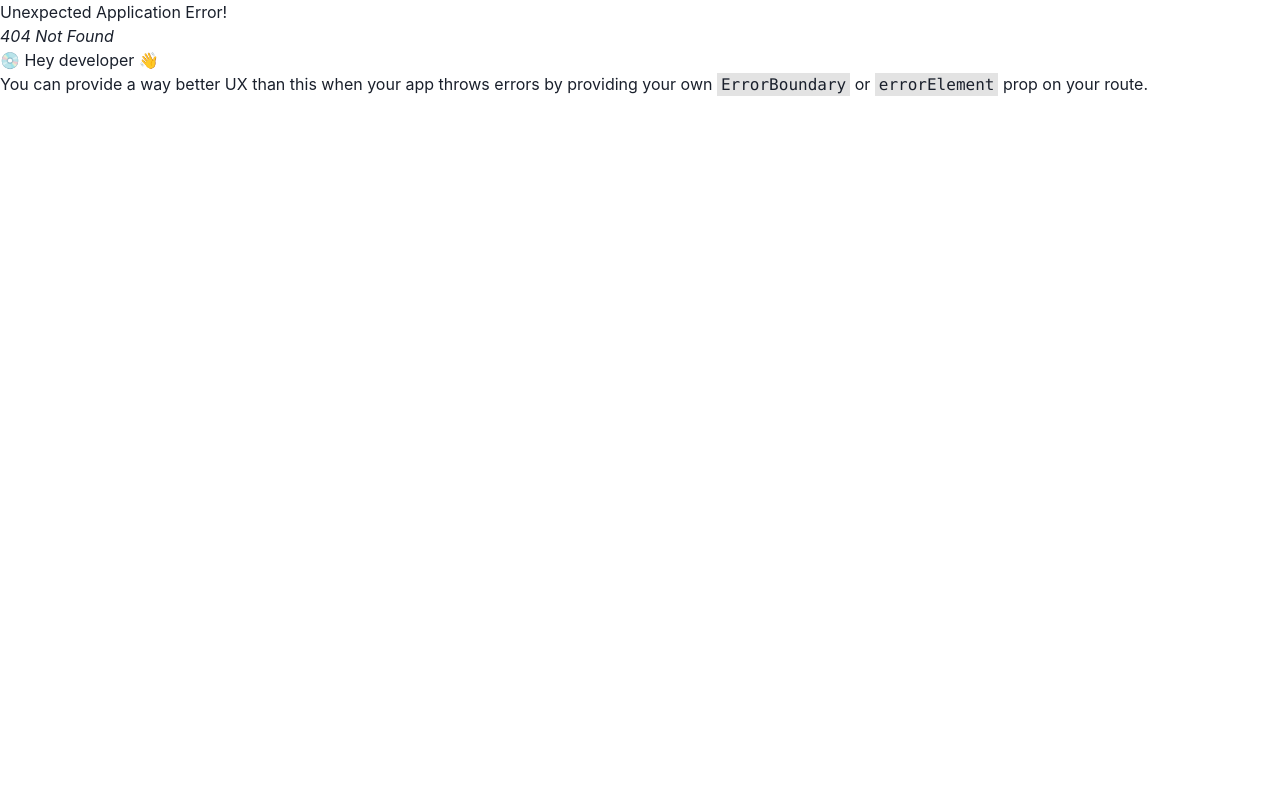
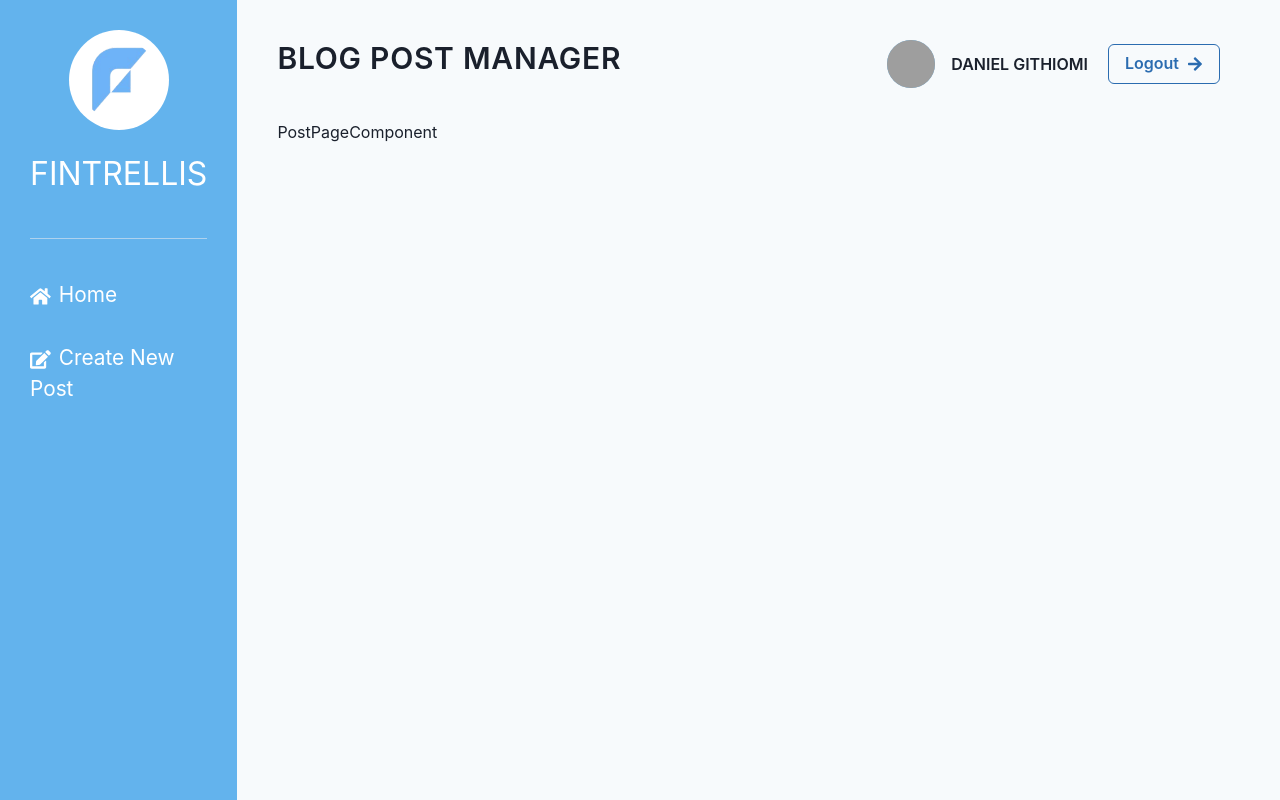
Before and after one commit to githiomi/Fintrellis-Blog-Post-Manager, a React (Vite) app: page /posts/1 in a window 1280 px wide. Before the commit this address had no page. Built offline with nearby package versions, Linux system fonts and the light colour scheme; grey boxes are pictures that could not be loaded.

Commit message:
feat: implemented use of proxies

```diff
--- a/src/App.tsx
+++ b/src/App.tsx
@@ -3,6 +3,7 @@ import HomePage from './pages/HomePage';
 import MainLayout from './layouts/MainLayout';
 import AboutPage from './pages/AboutPage';
 import LoginPage from './pages/LoginPage';
+import PostPage from './pages/PostPage';
 import { blogPostLoader } from './services/postsLoader';
 
 // Custom Router Setup
@@ -11,7 +12,8 @@ const appRouter = createBrowserRouter(
     <Route path='/' element={<MainLayout />}>
 
       <Route index element={<LoginPage />} />
-      <Route path='/home' element={<HomePage />} loader={blogPostLoader} />
+      <Route path='/posts' element={<HomePage />} loader={blogPostLoader} />
+      <Route path='/posts/:id' element={<PostPage />} />
       <Route path='/about' element={<AboutPage />} />
 
     </Route>
--- a/src/components/BlogPost.tsx
+++ b/src/components/BlogPost.tsx
@@ -2,6 +2,7 @@ import { Avatar, Button, Card, CardBody, CardFooter, CardHeader, Flex, HStack, H
 import { BlogPost } from '../interfaces/blog_post'
 import { FaHeart, FaRegEye } from 'react-icons/fa6'
 import { useState } from 'react'
+import { redirect } from 'react-router-dom'
 
 type BlogPostComponentProps = {
    blogPost: BlogPost
@@ -54,7 +55,7 @@ export default function BlogPostComponent({ blogPost }: BlogPostComponentProps)
                <Text> {likes} </Text>
             </HStack>
 
-            <Button variant={'outline'} color={'blue.400'} rightIcon={<FaRegEye />}>View</Button>
+            <Button onClick={() => redirect(`/posts/${blogPost.id}`)} variant={'outline'} color={'blue.400'} rightIcon={<FaRegEye />}>View</Button>
 
          </CardFooter>
 
--- a/src/components/SideNav.tsx
+++ b/src/components/SideNav.tsx
@@ -25,7 +25,7 @@ function SideNavComponent() {
 
             <ListItem mb={0}>
                <NavLink
-                  to={'/home'}>
+                  to={'/posts'}>
                   <ListIcon as={FaHome} />
                   Home
                </NavLink>
--- /dev/null
+++ b/src/pages/PostPage.tsx
@@ -0,0 +1,7 @@
+const PostPageComponent = () => {
+   return (
+      <div>PostPageComponent</div>
+   )
+}
+
+export default PostPageComponent
--- a/src/services/postsLoader.ts
+++ b/src/services/postsLoader.ts
@@ -1,6 +1,6 @@
 import { BlogPost } from "../interfaces/blog_post";
 
-const url: string = `http://localhost:8000/blog_posts`;
+const url: string = `/json-server-api/blog_posts`;
 
 export const blogPostLoader = async (): Promise<BlogPost[]> => {
 
--- a/vite.config.ts
+++ b/vite.config.ts
@@ -7,6 +7,13 @@ export default defineConfig({
   server: {
     watch: {
       usePolling: true
+    },
+    proxy: {
+      '/json-server-api': {
+        target: 'http://localhost:8000',
+        changeOrigin: true,
+        rewrite: (path: string) => path.replace(/^\/json-server-api/, '')
+      }
     }
   }
 })
```
